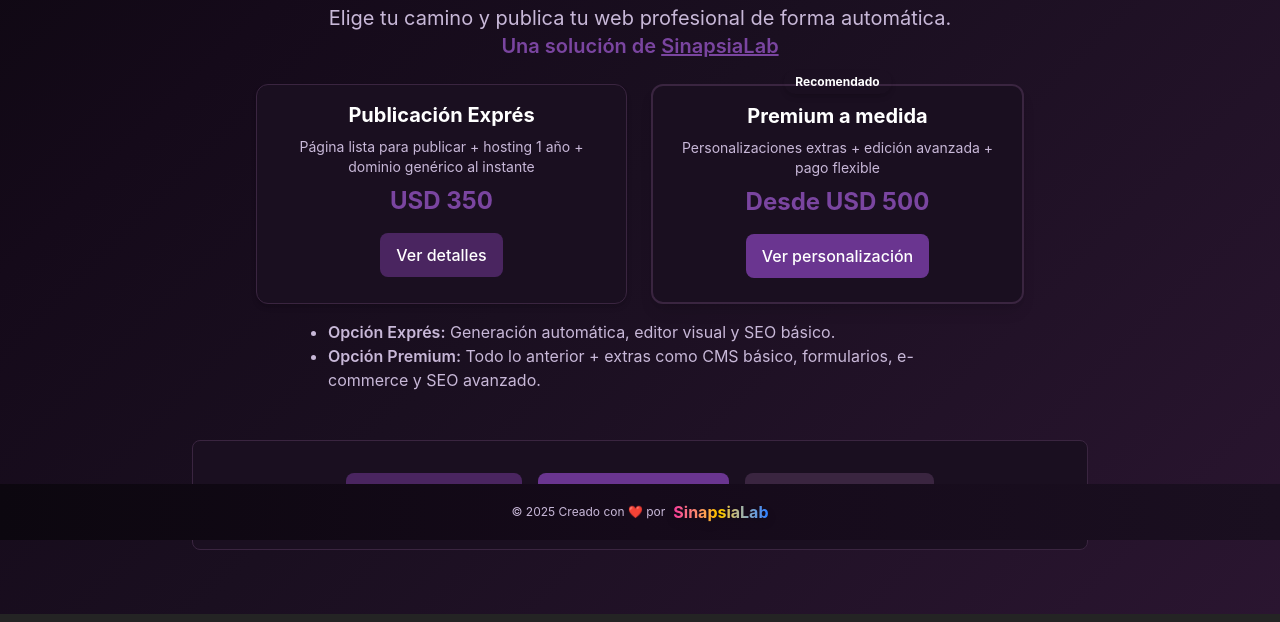
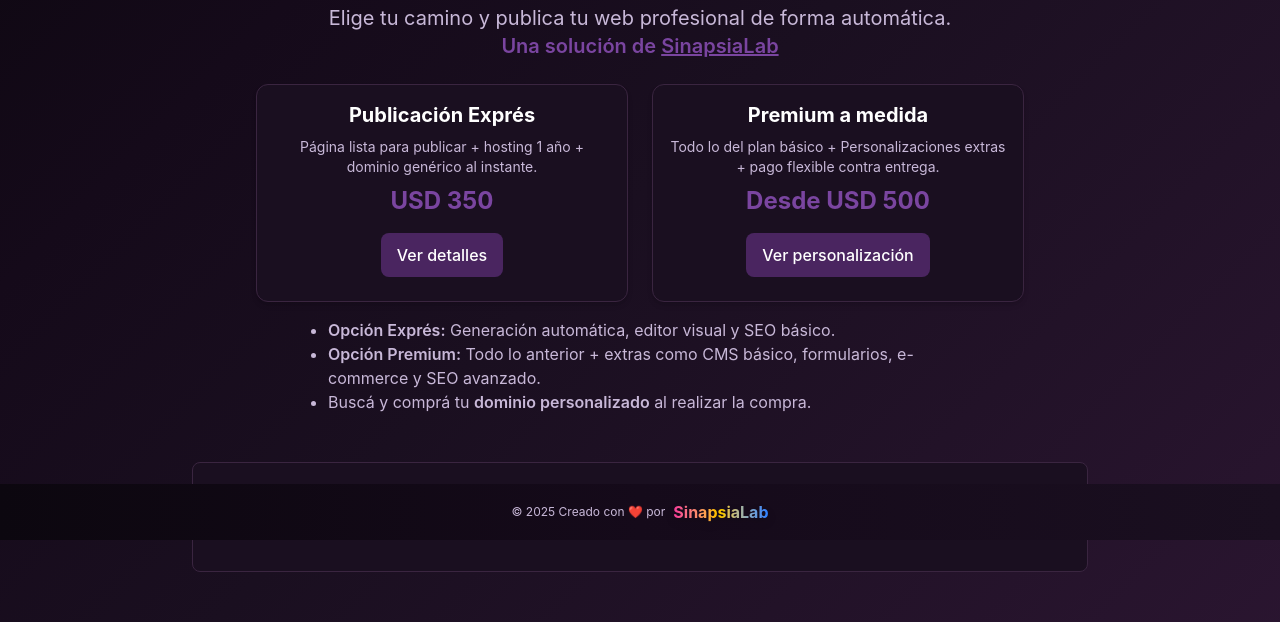
Before and after one commit to CharlyBGood/landingflyer, a React (Vite) app in the folder frontend/: page / in a window 1280 px wide. Shown: the part 260-882 px from the top of the page. Built offline with nearby package versions, Linux system fonts and the light colour scheme.

Commit message:
modify sections and break code into components

```diff
--- /dev/null
+++ b/frontend/src/components/HeroCard.jsx
@@ -0,0 +1,17 @@
+
+export default function HeroCard({ header, paragraph, price, btnText }) {
+  return (
+    <div className="flex-1 bg-sinapsia-base border border-sinapsia-accent rounded-xl p-4 flex flex-col items-center shadow-md">
+      <h3 className="text-xl font-bold mb-2 text-white">
+        {header}
+      </h3>
+      <p className="text-sinapsia-light mb-2 text-sm">
+        {paragraph}
+      </p>
+      <div className="text-2xl font-bold text-sinapsia-accent mb-4">
+        {price}
+      </div>
+      <button className="btn-sinapsia-primary w-full sm:w-auto px-4 py-2.5 text-white font-medium text-base rounded-lg transition-all duration-200 transform hover:-translate-y-0.5 hover:shadow-lg mb-2">{btnText}</button>
+    </div>
+  )
+}
--- /dev/null
+++ b/frontend/src/components/HeroCardContainer.jsx
@@ -0,0 +1,29 @@
+import HeroCard from './HeroCard.jsx';
+
+export default function HeroCardContainer() {
+  return (
+    <>
+      <div className="flex flex-col sm:flex-row gap-6 justify-center items-stretch max-w-3xl mx-auto mb-4">
+        <HeroCard
+          header="Publicación Exprés"
+          paragraph="Página lista para publicar + hosting 1 año + dominio genérico al instante."
+          price="USD 350"
+          btnText="Ver detalles"
+        />
+        <HeroCard
+          header="Premium a medida"
+          paragraph="Todo lo del plan básico + Personalizaciones extras + pago flexible contra entrega."
+          price="Desde USD 500"
+          btnText="Ver personalización"
+        />
+      </div>
+      <div className="max-w-2xl mx-auto mt-2">
+        <ul className="text-sinapsia-light text-sm sm:text-base text-left list-disc pl-6">
+          <li><span className="font-semibold">Opción Exprés:</span> Generación automática, editor visual y SEO básico.</li>
+          <li><span className="font-semibold">Opción Premium:</span> Todo lo anterior + extras como CMS básico, formularios, e-commerce y SEO avanzado.</li>
+          <li>Buscá y comprá tu <span className="font-semibold">dominio personalizado</span> al realizar la compra.</li>
+        </ul>
+      </div>
+    </>
+  )
+}
--- a/frontend/src/components/HeroSection.jsx
+++ b/frontend/src/components/HeroSection.jsx
@@ -1,6 +1,8 @@
 
 import ManualForm from './ManualForm.jsx';
 import '../styles/HeroSection.css';
+import HeroCardContainer from './HeroCardContainer.jsx';
+
 
 export default function HeroSection({
   isLoading,
@@ -33,32 +35,10 @@
           Elige tu camino y publica tu web profesional de forma automática.<br />
           <span className="text-sinapsia-accent font-semibold">Una solución de <a href="https://www.sinapsialab.com" target="_blank" rel="noopener noreferrer" className="underline hover:text-sinapsia-light transition-colors">SinapsiaLab</a></span>
         </p>
-        <div className="flex flex-col sm:flex-row gap-6 justify-center items-stretch max-w-3xl mx-auto mb-4">
-          {/* Tarjeta A – Opción Básica */}
-          <div className="flex-1 bg-sinapsia-base border border-sinapsia-accent rounded-xl p-4 flex flex-col items-center shadow-md">
-            <h3 className="text-xl font-bold mb-2 text-white">Publicación Exprés</h3>
-            <p className="text-sinapsia-light mb-2 text-sm">Página lista para publicar + hosting 1 año + dominio genérico al instante</p>
-            <div className="text-2xl font-bold text-sinapsia-accent mb-4">USD 350</div>
-            <button className="btn-sinapsia-primary w-full sm:w-auto px-4 py-2.5 text-white font-medium text-base rounded-lg transition-all duration-200 transform hover:-translate-y-0.5 hover:shadow-lg mb-2">Ver detalles</button>
-          </div>
-          {/* Tarjeta B – Opción Premium */}
-          <div className="flex-1 bg-sinapsia-base border-2 border-sinapsia-accent rounded-xl p-4 flex flex-col items-center shadow-lg relative">
-            <span className="absolute -top-4 left-1/2 -translate-x-1/2 bg-sinapsia-accent text-white text-xs font-bold px-3 py-1 rounded-full shadow-md">Recomendado</span>
-            <h3 className="text-xl font-bold mb-2 text-white">Premium a medida</h3>
-            <p className="text-sinapsia-light mb-2 text-sm">Personalizaciones extras + edición avanzada + pago flexible</p>
-            <div className="text-2xl font-bold text-sinapsia-accent mb-4">Desde USD 500</div>
-            <button className="btn-sinapsia-secondary w-full sm:w-auto px-4 py-2.5 text-white font-medium text-base rounded-lg transition-all duration-200 transform hover:-translate-y-0.5 hover:shadow-lg mb-2">Ver personalización</button>
-          </div>
-        </div>
-        <div className="max-w-2xl mx-auto mt-2">
-          <ul className="text-sinapsia-light text-sm sm:text-base text-left list-disc pl-6">
-            <li><span className="font-semibold">Opción Exprés:</span> Generación automática, editor visual y SEO básico.</li>
-            <li><span className="font-semibold">Opción Premium:</span> Todo lo anterior + extras como CMS básico, formularios, e-commerce y SEO avanzado.</li>
-          </ul>
-        </div>
+        <HeroCardContainer />
       </header>
 
-      <main className="bg-sinapsia-base border border-sinapsia-accent p-4 sm:p-8 rounded-lg mx-auto max-w-4xl">
+      <main className="bg-sinapsia-base border border-sinapsia-accent p-4 sm:p-8 rounded-lg mx-auto max-w-4xl mb-4">
         <div className="flex flex-col sm:flex-row gap-3 sm:gap-4 items-center justify-center">
           <input
             type="file"
--- a/frontend/src/components/cart/OrderSummary.jsx
+++ b/frontend/src/components/cart/OrderSummary.jsx
@@ -8,7 +8,12 @@
       <div className="bg-sinapsia-base border border-sinapsia-accent rounded-lg p-4 flex flex-col gap-2">
         <div className="flex justify-between text-sinapsia-light text-sm">
           <span>Tipo de Publicación:</span>
-          <span className="font-semibold">{formData.publicationType === 'basic' ? 'Publicación Básica' : 'Publicación Premium'}</span>
+          <span className="font-semibold flex items-center gap-2">
+            {formData.publicationType === 'basic' ? 'Publicación Exprés' : 'Premium a medida'}
+            {formData.publicationType === 'premium' && (
+              <span className="bg-sinapsia-accent text-white text-xs font-bold px-2 py-0.5 rounded-full ml-1">Recomendado</span>
+            )}
+          </span>
         </div>
         <div className="flex justify-between text-sinapsia-light text-sm">
           <span>Entrega:</span>
@@ -17,7 +22,7 @@
         <div className="flex flex-col gap-1">
           <div className="font-semibold text-sinapsia-light">Modificaciones Incluidas</div>
           <ul className="list-disc pl-5 text-xs">
-            {formData.modifications.map(m => <li key={m}>{m.replace(/^[a-z]/, c => c.toUpperCase()).replace('-', ' ')}</li>)}
+            {formData.modifications.length === 0 ? <li>Ninguna</li> : formData.modifications.map(m => <li key={m}>{m.replace(/^[a-z]/, c => c.toUpperCase()).replace('-', ' ')}</li>)}
           </ul>
         </div>
         {formData.extras.length > 0 && (
@@ -32,11 +37,11 @@
       <div className="bg-sinapsia-base border border-sinapsia-accent rounded-lg p-4">
         <div className="flex justify-between text-sinapsia-light text-sm">
           <span>Costo base:</span>
-          <span>${formData.publicationType === 'basic' ? 15 : 35}</span>
+          <span>${formData.publicationType === 'basic' ? 350 : 650}</span>
         </div>
         <div className="flex justify-between text-sinapsia-light text-sm">
           <span>Extras únicos:</span>
-          <span>+${total - (formData.publicationType === 'basic' ? 15 : 35) - (monthly * 1)}</span>
+          <span>+${total - (formData.publicationType === 'basic' ? 350 : 650) - (monthly * 1)}</span>
         </div>
         <div className="flex justify-between text-sinapsia-light text-sm">
           <span>Servicios mensuales:</span>
--- a/frontend/src/components/cart/PublicationTypeSelection.jsx
+++ b/frontend/src/components/cart/PublicationTypeSelection.jsx
@@ -1,28 +1,31 @@
+
 
 const options = [
   {
     value: 'basic',
-    title: 'Publicación Estándar',
-    price: 15,
-    description: 'Solución accesible con hosting profesional por 1 año',
+    title: 'Publicación Exprés',
+    price: 350,
+    description: 'Página lista + hosting incluido por 1 año + dominio genérico. Generación automática y editor visual.',
     features: [
-      'Landing page completa',
-      'URL personalizada de SinapsiaLab',
-      'Hosting profesional por 1 año',
-      '+2 más...'
+      'Landing page profesional en minutos',
+      'Hosting incluido 1 año',
+      'Dominio genérico .site',
+      'Editor visual y SEO básico',
     ]
   },
   {
     value: 'premium',
-    title: 'Publicación Premium',
-    price: 35,
-    description: 'Dominio personalizado y funcionalidades avanzadas',
+    title: 'Premium a medida',
+    price: 650,
+    description: 'Personalizaciones extras, edición avanzada y pago flexible. Incluye CMS básico, formularios, e-commerce básico y SEO avanzado.',
     features: [
-      'Todo lo de la versión estándar',
-      'Dominio personalizado (.com, .net, etc)',
-      'Hosting premium por 1 año',
-      '+3 más...'
-    ]
+      'Todo lo de la opción Exprés',
+      'Personalizaciones y edición avanzada',
+      'CMS básico, formularios, e-commerce básico',
+      'SEO avanzado',
+      'Pago flexible (adelanto y saldo al terminar)'
+    ],
+    recommended: true
   }
 ];
 
@@ -33,13 +36,16 @@
         <button
           key={opt.value}
           type="button"
-          className={`flex-1 border rounded-xl p-5 text-left transition-all duration-200 focus:outline-none
+          className={`relative flex-1 border rounded-xl p-5 text-left transition-all duration-200 focus:outline-none
             ${value === opt.value ? 'border-sinapsia-accent bg-sinapsia-base shadow-lg' : 'border-gray-700 bg-transparent'}`}
           onClick={() => onChange(opt.value)}
         >
+          {opt.recommended && (
+            <span className="absolute -top-4 left-1/2 -translate-x-1/2 bg-sinapsia-accent text-white text-xs font-bold px-3 py-1 rounded-full shadow-md">Recomendado</span>
+          )}
           <div className="flex items-center justify-between mb-2">
             <span className="font-bold text-lg text-sinapsia-light">{opt.title}</span>
-            <span className="font-semibold text-sinapsia-accent">Desde ${opt.price}</span>
+            <span className="font-semibold text-sinapsia-accent">{opt.value === 'premium' ? 'Desde ' : ''}${opt.price}</span>
           </div>
           <div className="text-sinapsia-light text-sm mb-2">{opt.description}</div>
           <ul className="text-xs text-sinapsia-light pl-4 list-disc">
```
